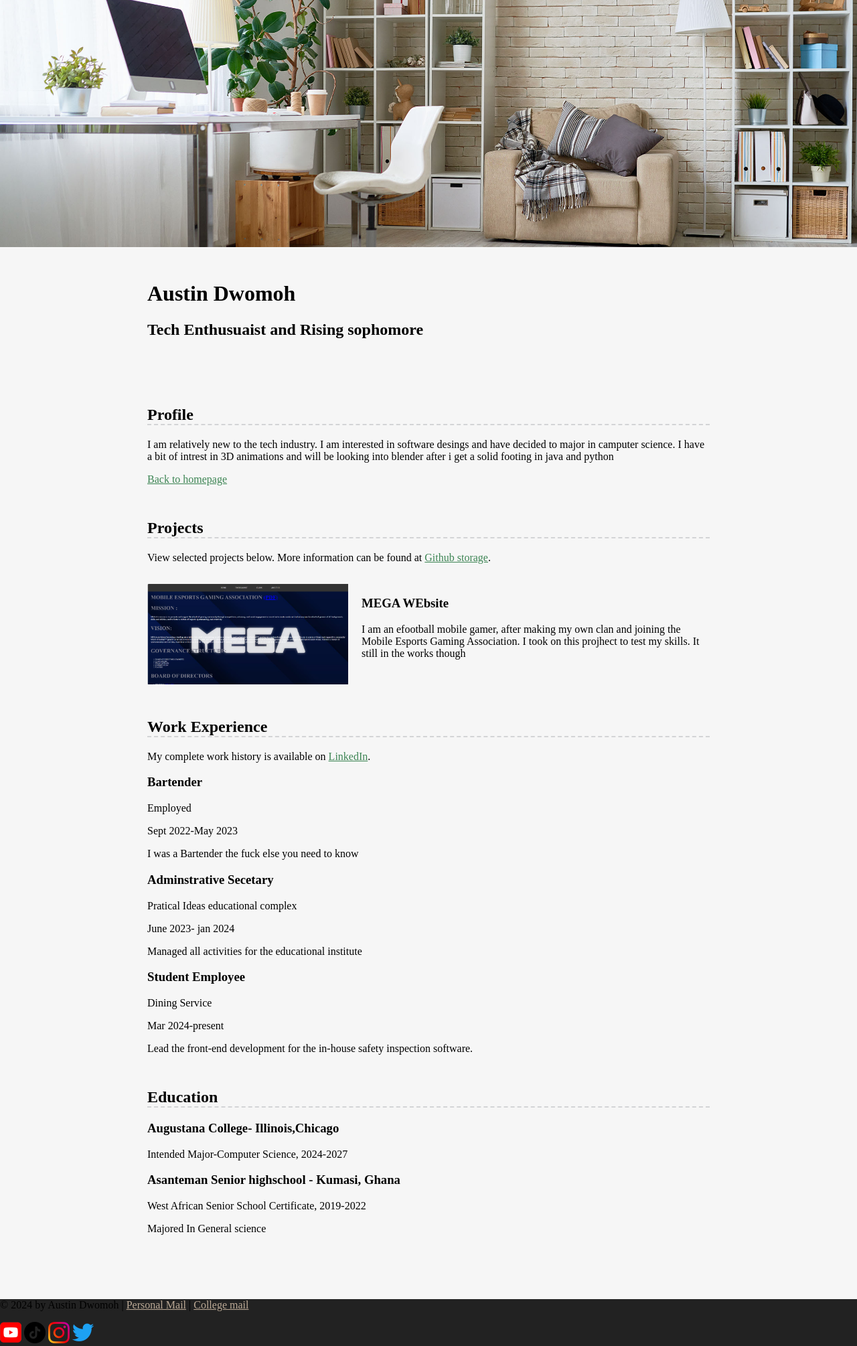
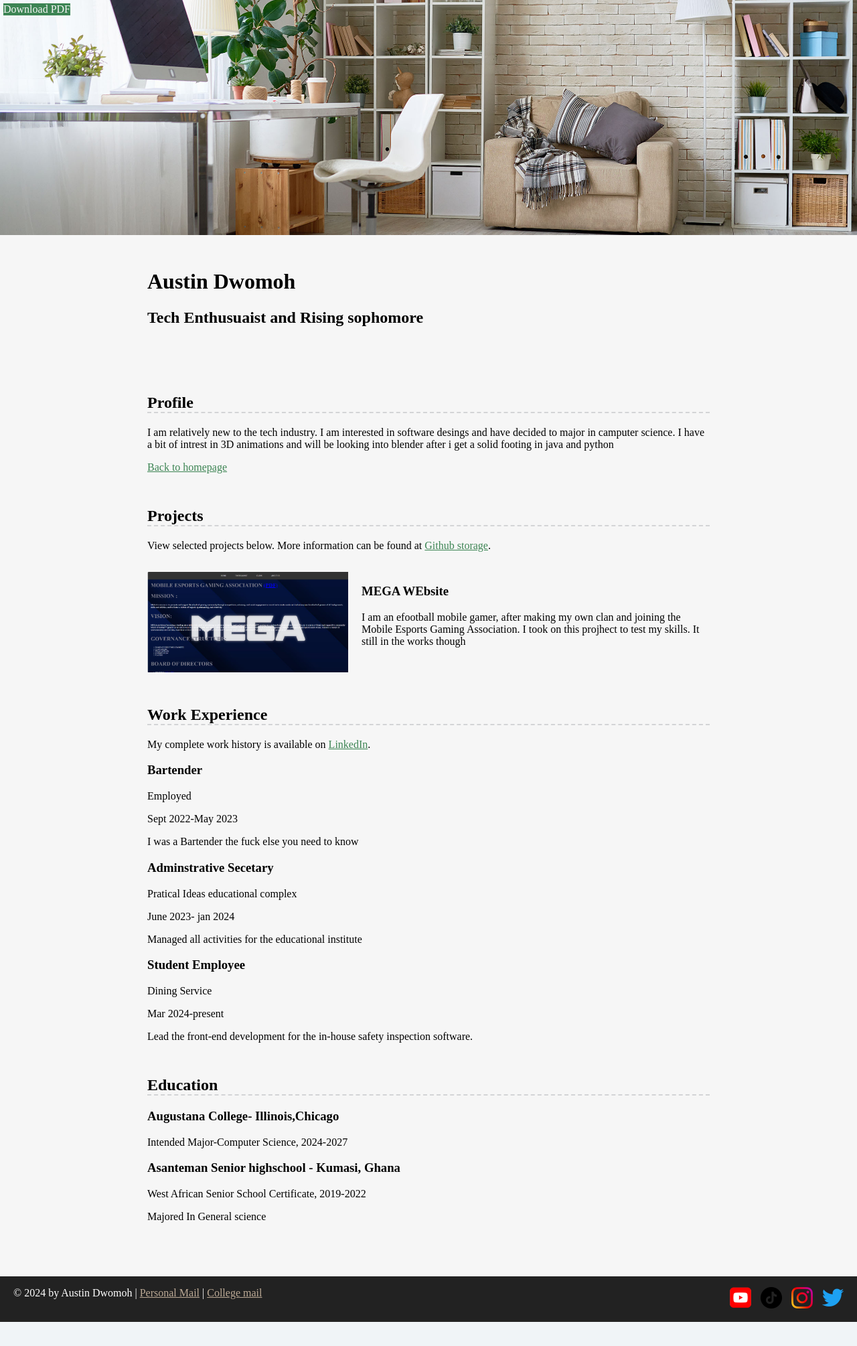
Before and after one commit to INPHINITHY/Portfolio, a PHP site: page /Html/resume.html in a window 1280 px wide. Shown: the whole page at 67% size. After the commit the page ends 1974 px from the top, so only its background shows below. Run offline with PHP 8.4, Linux system fonts and the light colour scheme.

Commit message:
new update
added a button to download pdf
fixed home page design
stuck footer to its place
adjusted position for social links

```diff
--- a/Personal site/Css/style.css
+++ b/Personal site/Css/style.css
@@ -47,19 +47,27 @@ footer a{
     max-width: 900px;/*pulls content into the middle of the page*/
     padding: 30px;/*gives cool space between elemnets*/
 
+
 }
 /*Home----------------*/
 .home{
     background: url(../images/bg-home-office-studio.jpg) no-repeat;
     background-size: cover;
+    display: flex;
+    flex-direction: column;
 }
 .home .content-wrapper{
-    background: rgb(255 255 255 /0.9);
+
     margin: 0 auto;
     max-width: 900px;
     padding: 30px;
+    flex: 1 0 auto;/*in conjuntcion with the display propety it moved the footer down by enlarging the space for the content*/
 }
-
+.content-bg{
+ background: rgb(255 255 255 /0.9);
+ padding: 30px;
+ margin-top: -10px;
+}
 /*Resume*/
 .resume header::before/*needed to put something before another */{
     background: url(../images/bg-home-office-studio.jpg);
@@ -76,6 +84,15 @@ footer a{
 .resume-section h2{
     border-bottom: 2px dashed #d3d4d6;
 }
+ .download-link{
+    position: fixed;
+    top: 5px;
+    left: 5px;
+    background: #3c8453;
+    color: #f6f6f6;
+    text-decoration: none;
+
+ }
 /*Profile*/
 .project-item{
     display: flow-root;
@@ -92,7 +109,11 @@ footer a{
 /*footer*/
 footer {
     background: #222;
-
+    color: white;
+    display: flex;
+    justify-content: space-between;
+    padding: 0 20px;
+    margin-bottom: -27px;
 }
 
 .socials{
@@ -102,8 +123,13 @@ footer {
 }
 .socials li{
     display: inline-block;
+    margin-left: 10px;
 }
 
 .socials img{
     width: 32px;
 }
+
+.socials img:hover{
+    opacity: 0.5;
+}
--- a/Personal site/Html/resume.html
+++ b/Personal site/Html/resume.html
@@ -10,7 +10,7 @@
     <link rel="stylesheet" href="/Personal site/Css/style.css">
   </head>
   <body class="resume">
-    <a class="btn download-link" href="/Personal site/Austin - Resume.pdf" download>Download PDF</a>
+    <a class="download-link" href="/Personal site/Austin - Resume.pdf" download>Download PDF</a>
     <!-- //  INTRO  // -->
     <header>
       <div class="content-wrapper">
```
